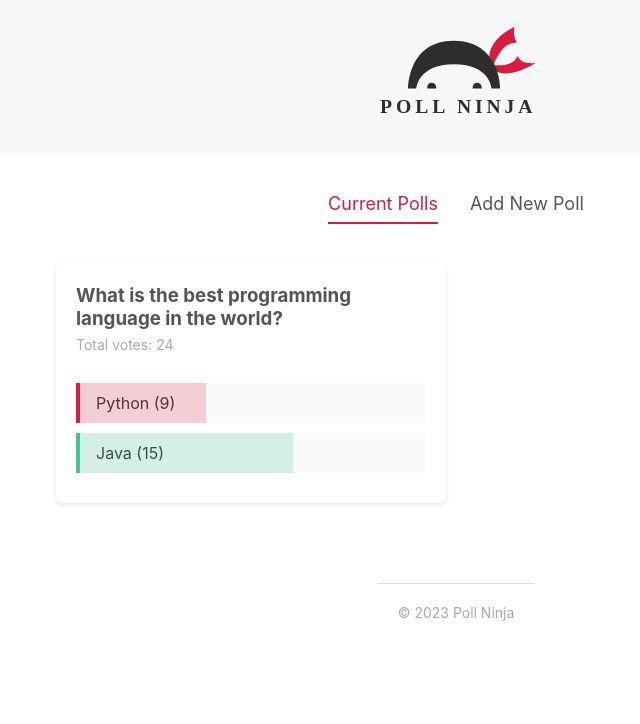
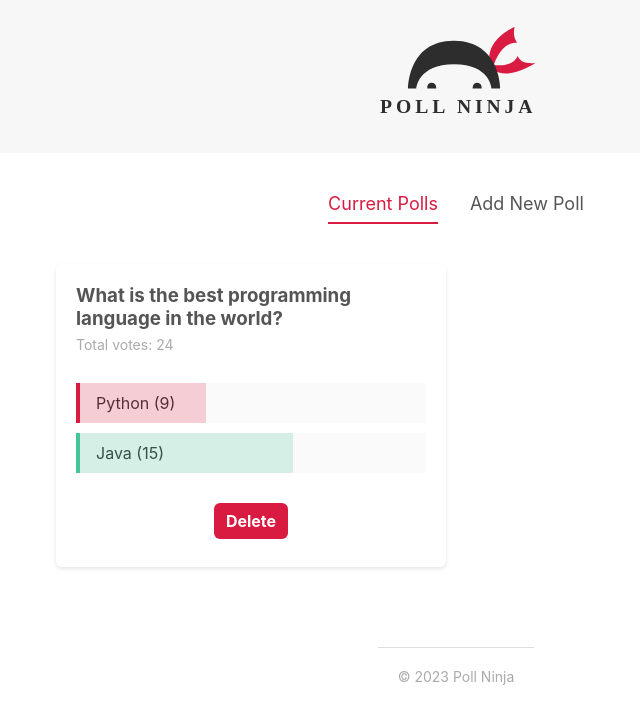
Before and after one commit to rghvdberg/svelte-tutorial-for-beginners, a Svelte app in the folder ninjapolls/: page / in a window 1280 px wide. Shown: the top 724 px of the page, without its empty margins (184-824 px from the left). Built offline with nearby package versions, Linux system fonts and the light colour scheme.

Commit message:
32 - Deleting Polls

```diff
--- a/ninjapolls/src/components/PollDetails.svelte
+++ b/ninjapolls/src/components/PollDetails.svelte
@@ -1,7 +1,7 @@
 <script>
   import Card from "../shared/Card.svelte";
   import PollStore from "../stores/PollStore.js";
-
+  import Button from "../shared/Button.svelte";
   export let poll;
 
   // reactive values
@@ -23,6 +23,12 @@
       return copiedPolls;
     });
   };
+  // deleteing a poll
+  const deletePoll = (id) => {
+    PollStore.update((currentPolls) => {
+      return currentPolls.filter((poll) => poll.id != id);
+    });
+  };
 </script>
 
 <Card>
@@ -38,6 +44,9 @@
     <div class="answer" on:click={() => handleVote("b", poll.id)}>
       <div class="percent percent-b" style="width: {percentB}%" />
       <span>{poll.answerB} ({poll.votesB})</span>
+    </div>
+    <div class="delete">
+      <Button flat={true} on:click={() => deletePoll(poll.id)}>Delete</Button>
     </div>
   </div>
 </Card>
@@ -84,4 +93,8 @@
     border-left: 4px solid #45c496;
     background: rgba(69, 196, 150, 0.2);
   }
+  .delete {
+    margin-top: 30px;
+    text-align: center;
+  }
 </style>
--- a/ninjapolls/src/shared/Button.svelte
+++ b/ninjapolls/src/shared/Button.svelte
@@ -4,7 +4,7 @@
   export let inverse = false;
 </script>
 
-<button class={type} class:flat class:inverse>
+<button class={type} class:flat class:inverse on:click>
   <slot />
 </button>
 
```
Also changed, not shown: 1 other file (tests, documents, lock files or other folders).
